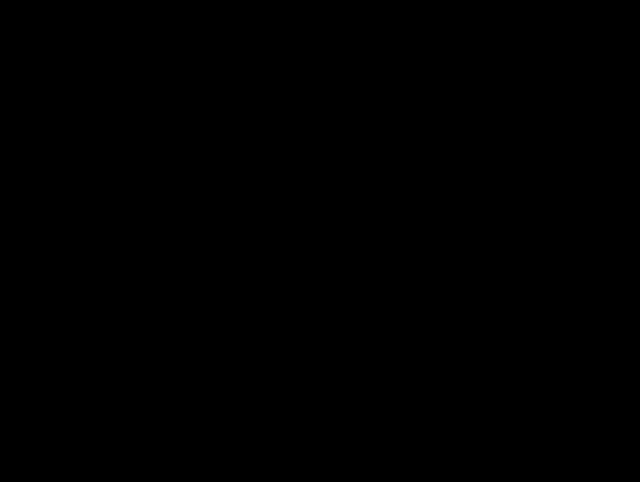
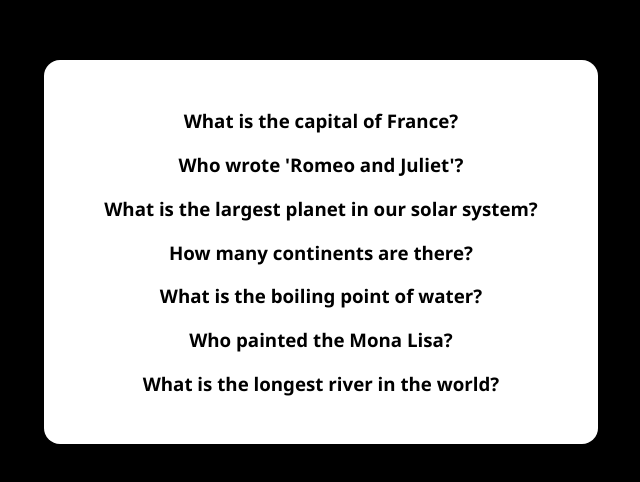
Before and after one commit to M-Saleh-N/faq-accordion, a React (Create React App) app: page / in a window 1280 px wide. Shown: the part 148-630 px from the top of the page, without its empty margins (349-989 px from the left). Built offline with nearby package versions, Linux system fonts and the light colour scheme.

Commit message:
styled the container

```diff
--- a/src/components/accordion.css
+++ b/src/components/accordion.css
@@ -7,3 +7,12 @@
     justify-content: center;
     align-items: center;
   }
+
+  .faq-container {
+    background: white;
+    padding: 30px;
+    border-radius: 16px;
+    box-shadow: 0 10px 30px rgba(0, 0, 0, 0.15);
+    max-width: 600px;
+    width: 100%;
+  }
```
